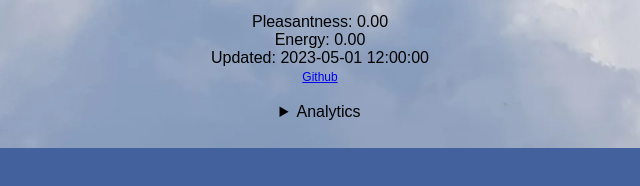
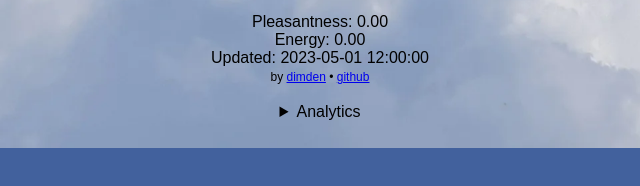
Before and after one commit to dimdenGD/mood-tracker, a plain HTML site: page public/index.html in a window 1280 px wide. Shown: the part 652-838 px from the top of the page, 320-960 px from the left. Drawn offline with Linux system fonts and the light colour scheme; no server answers.

Commit message:
add license and fix bug

```diff
--- a/public/index.html
+++ b/public/index.html
@@ -189,7 +189,7 @@
                 <br>
                 <span>Updated: <span id="date">2023-05-01 12:00:00</span></span>
                 <br>
-                <a href="https://github.com/dimdenGD/mood-tracker" target="_blank" style="font-size:12px">Github</a>
+                <span style="font-size:12px">by <a href="https://dimden.dev/">dimden</a> • <a href="https://github.com/dimdenGD/mood-tracker" target="_blank">github</a></span>
             </div>
             <br>
             <details>
@@ -443,7 +443,7 @@
                     } else if(pleasantness >= -0.33) {
                         return ["Shocked", "e64f22"];
                     } else if(pleasantness >= -0.67) {
-                        return ["Stressed", "d72121"];
+                        return ["Angry", "d72121"];
                     } else {
                         return ["Enraged", "9b0b00"];
                     }
@@ -457,7 +457,7 @@
                     } else if(pleasantness >= -0.33) {
                         return ["Restless", "e64f22"];
                     } else if(pleasantness >= -0.67) {
-                        return ["Angry", "d72121"];
+                        return ["Stressed", "d72121"];
                     } else {
                         return ["Fuming", "9b0b00"];
                     }
```
Also changed, not shown: 1 other file.
